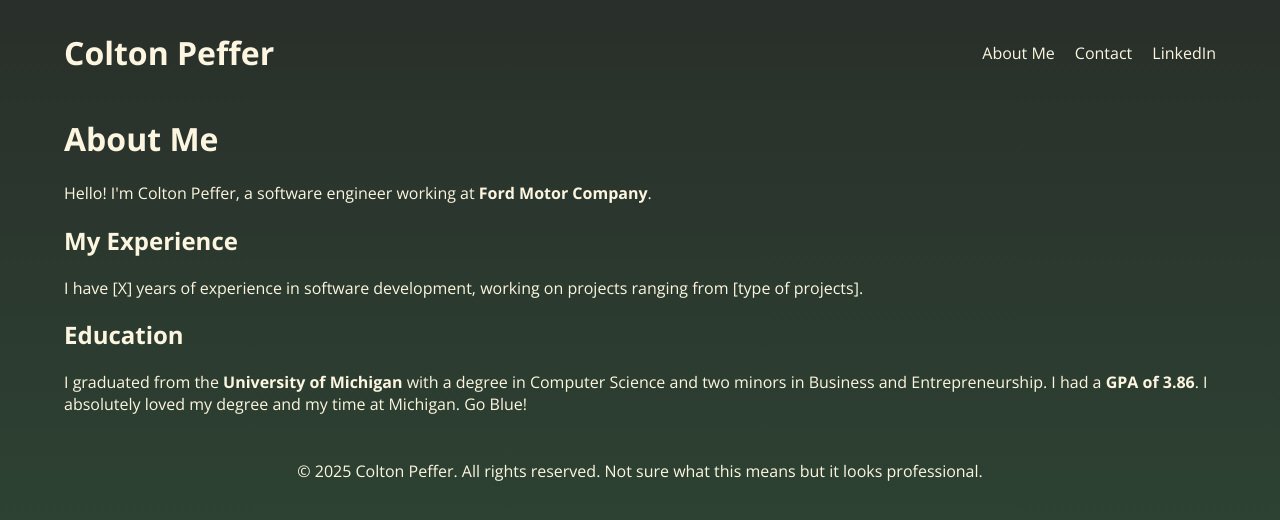
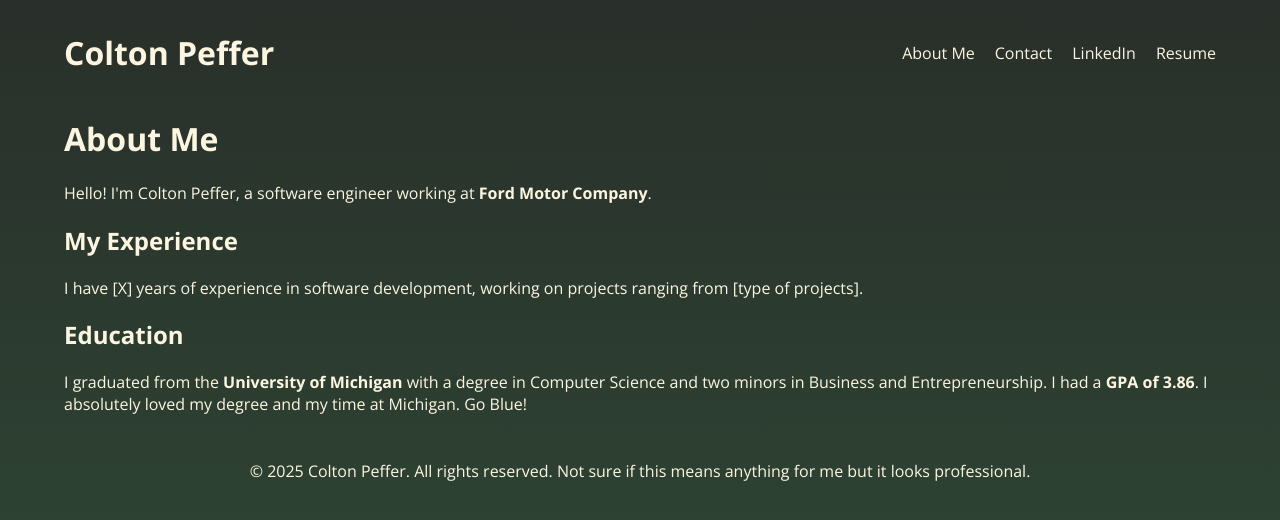
Before and after one commit to cpeffer/cpeffer.github.io, a React (Create React App) app: page /aboutme in a window 1280 px wide. Shown: the top 520 px of the page. Built offline with nearby package versions, Linux system fonts and the light colour scheme.

Commit message:
added resume

```diff
--- a/src/components/Footer.tsx
+++ b/src/components/Footer.tsx
@@ -4,7 +4,7 @@ import React from 'react';
 const Footer: React.FC = () => {
   return (
     <footer className='footer'>
-      <p>&copy; 2025 Colton Peffer. All rights reserved. Not sure what this means but it looks professional.</p>
+      <p>&copy; 2025 Colton Peffer. All rights reserved. Not sure if this means anything for me but it looks professional.</p>
     </footer>
   );
 };
--- a/src/components/Header.tsx
+++ b/src/components/Header.tsx
@@ -1,6 +1,7 @@
 import React from 'react';
 import { Link } from 'react-router-dom';
 import ContactTooltip from './ContactToolTip';
+
 
 const Header: React.FC = () => {
   return (
@@ -14,6 +15,9 @@ const Header: React.FC = () => {
       <a href="https://www.linkedin.com/in/coltonpeffer" target="_blank" rel="noopener noreferrer" style={{ textDecoration: 'none', color: 'inherit' }}>
         LinkedIn
       </a>
+      <a href={"/pdfs/ColtonPefferResume.pdf"} download style={{ textDecoration: 'none', color: 'inherit' }}>
+        Resume
+        </a>
     </div>
     </header>
   );
--- a/src/pages/AboutMe.tsx
+++ b/src/pages/AboutMe.tsx
@@ -1,4 +1,5 @@
 import React from 'react';
+import '../styles/AboutMe.css';
 
 const About: React.FC = () => {
   return (
```
Also changed, not shown: 1 other file (tests, documents, lock files or other folders).
